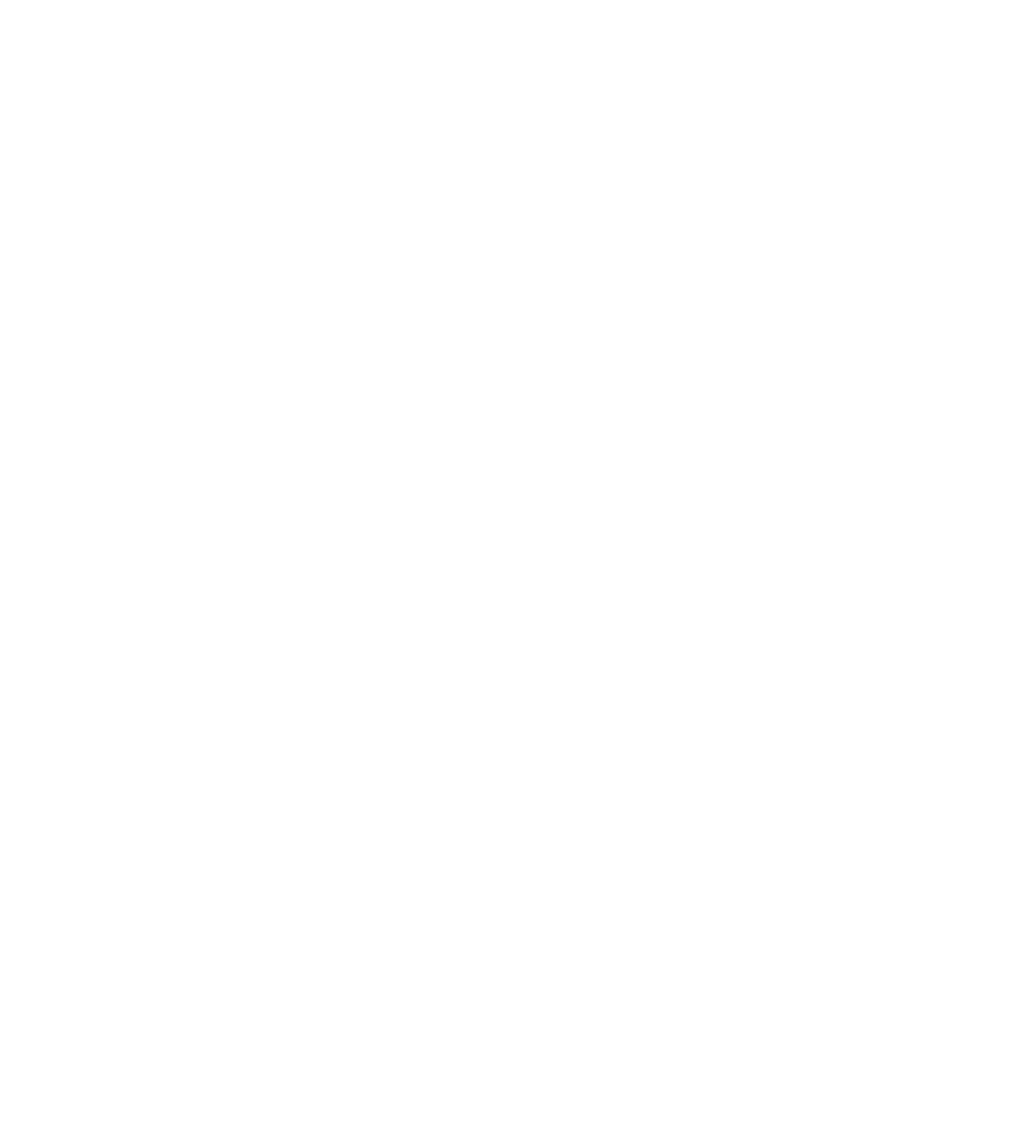
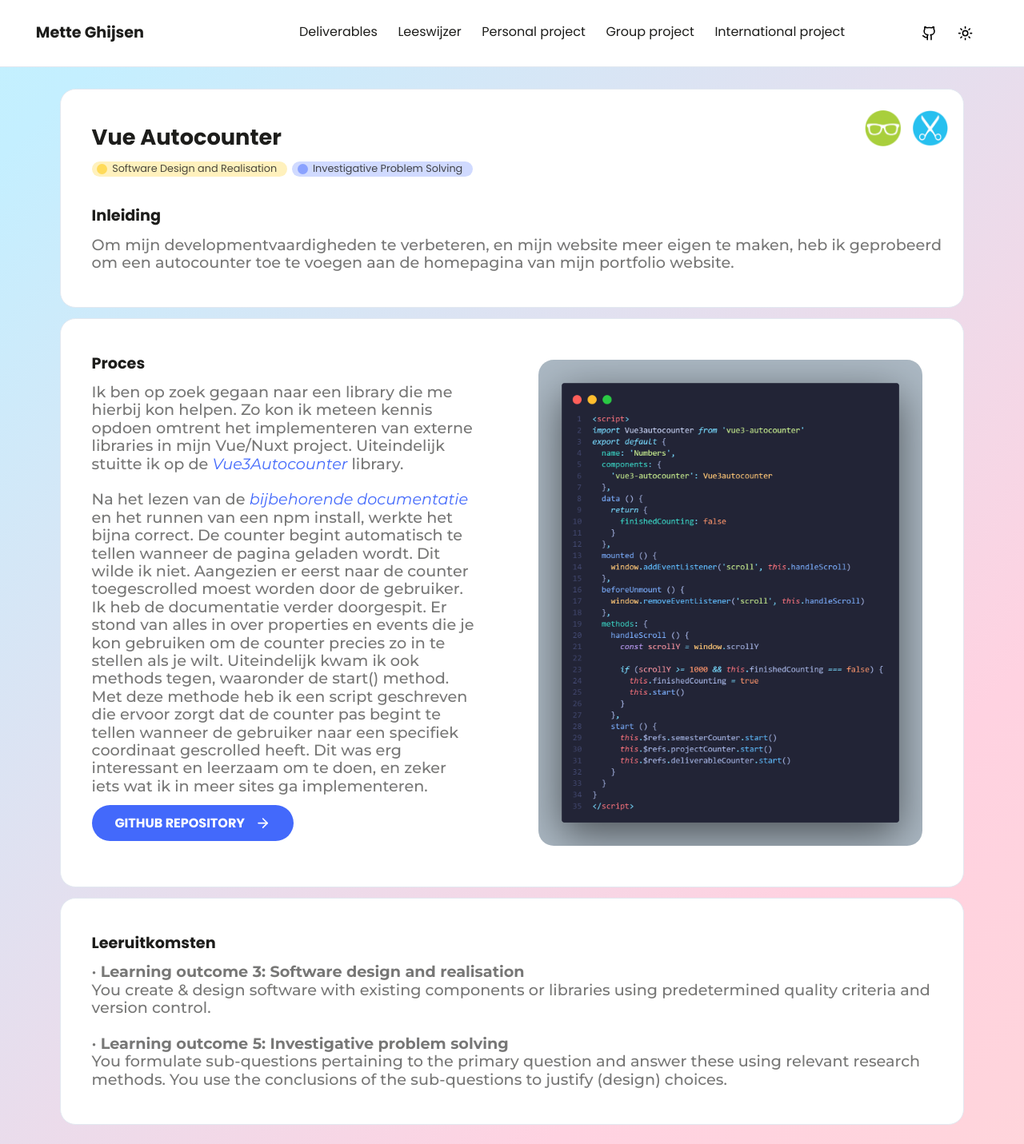
Before and after one commit to metteghijsen/semester6-website, a Nuxt app in the folder frontend/: page /deliverable/vueautocounter in a window 1280 px wide. Before the commit this address had no page. Shown: the top 1431 px of the page at 80% size. Before the commit the page ends 800 px from the top, so only its background shows below. Built offline with nearby package versions, Linux system fonts and the light colour scheme.

Commit message:
Feature: Added VueAutocounter deliverable

```diff
--- /dev/null
+++ b/frontend/pages/deliverable/vueautocounter.vue
@@ -0,0 +1,51 @@
+<template>
+  <div>
+    <UiContainer>
+      <div class="h-full ">
+        <LayoutTaskbar />
+        <UiTextbox
+          add-header
+          header="Vue Autocounter"
+          title="Inleiding"
+          lo3
+          lo5
+          workshop
+          library
+        >
+          Om mijn developmentvaardigheden te verbeteren, en mijn website meer eigen te maken, heb ik geprobeerd om een autocounter toe te voegen aan de homepagina van mijn portfolio website.
+        </UiTextbox>
+        <UiTextbox
+          title="Proces"
+          add-image
+          image-name="vueautocounter"
+        >
+          Ik ben op zoek gegaan naar een library die me hierbij kon helpen. Zo kon ik meteen kennis opdoen omtrent het implementeren van externe libraries in mijn Vue/Nuxt project. Uiteindelijk stuitte ik op de <a target="_blank" href=" https://github.com/ps-cristopher/vue3-autocounter" class="text-darkblue100 italic"> Vue3Autocounter </a> library.
+          <br><br>
+          Na het lezen van de <a target="_blank" href="https://vue3autocounter.cristopherps.dev/docs" class="text-darkblue100 italic"> bijbehorende documentatie </a> en het runnen van een npm install, werkte het bijna correct. De counter begint automatisch te tellen wanneer de pagina geladen wordt. Dit wilde ik niet. Aangezien er eerst naar de counter toegescrolled moest worden door de gebruiker. Ik heb de documentatie verder doorgespit. Er stond van alles in over properties en events die je kon gebruiken om de counter precies zo in te stellen als je wilt. Uiteindelijk kwam ik ook methods tegen, waaronder de start() method. Met deze methode heb ik een script geschreven die ervoor zorgt dat de counter pas begint te tellen wanneer de gebruiker naar een specifiek coordinaat gescrolled heeft. Dit was erg interessant en leerzaam om te doen, en zeker iets wat ik in meer sites ga implementeren.
+          <div class="w-max my-2 mr-4">
+            <UiButton
+              label="GitHub Repository"
+              primary
+              regular
+              arrow
+              to="https://github.com/metteghijsen/semester6-website"
+              target="_blank"
+            />
+          </div>
+        </UiTextbox>
+        <UiTextbox title="Leeruitkomsten">
+          •	<b> Learning outcome 3: Software design and realisation</b> <br>
+          You create & design software with existing components or libraries using predetermined quality criteria and version control. <br><br>
+          •	<b> Learning outcome 5: Investigative problem solving </b> <br>
+          You formulate sub-questions pertaining to the primary question and answer these using relevant research methods. You use the conclusions of the sub-questions to justify (design) choices. <br>
+        </UiTextbox>
+        <div class="flex justify-center">
+          <div class="w-[400px] my-2">
+            <UiButton label="back to overview" primary big arrow to="/deliverables" />
+          </div>
+        </div>
+      </div>
+    </UiContainer>
+    <SectionsFooter />
+  </div>
+</template>
--- a/frontend/pages/deliverables.vue
+++ b/frontend/pages/deliverables.vue
@@ -488,6 +488,18 @@
               v-if=" selectedLo.includes('lo3') || selectedLo.includes('lo5') || selectedLo.length === 0"
               lo3
               lo5
+              to="vueautocounter"
+              deliverable-name="Vue Autocounter"
+              image-name="vueautocounter"
+              deliverable-description="Om mijn developmentvaardigheden te verbeteren, en mijn website meer eigen te maken, heb ik geprobeerd om een autocounter toe te voegen op de homepagina. "
+              project-type="Personal Project"
+              project-people="individual"
+            />
+
+            <UiDeliverable
+              v-if=" selectedLo.includes('lo3') || selectedLo.includes('lo5') || selectedLo.length === 0"
+              lo3
+              lo5
               to="responsive"
               deliverable-name="Responsiveness"
               image-name="responsive"
--- a/frontend/pages/individualproject.vue
+++ b/frontend/pages/individualproject.vue
@@ -201,6 +201,18 @@
               v-if=" selectedLo.includes('lo3') || selectedLo.includes('lo5') || selectedLo.length === 0"
               lo3
               lo5
+              to="vueautocounter"
+              deliverable-name="Vue Autocounter"
+              image-name="vueautocounter"
+              deliverable-description="Om mijn developmentvaardigheden te verbeteren, en mijn website meer eigen te maken, heb ik geprobeerd om een autocounter toe te voegen op de homepagina. "
+              project-type="Personal Project"
+              project-people="individual"
+            />
+
+            <UiDeliverable
+              v-if=" selectedLo.includes('lo3') || selectedLo.includes('lo5') || selectedLo.length === 0"
+              lo3
+              lo5
               to="responsive"
               deliverable-name="Responsiveness"
               image-name="responsive"
```
Also changed, not shown: frontend/public/img/documentation/vueautocounter.png (added), 1 other file (tests, documents, lock files or other folders).
